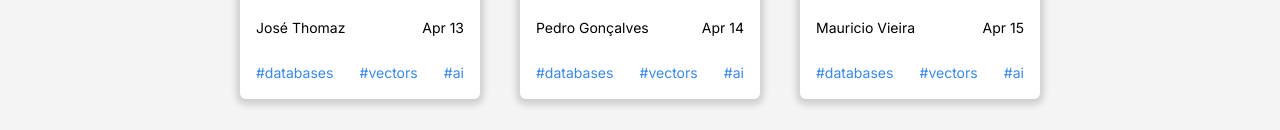
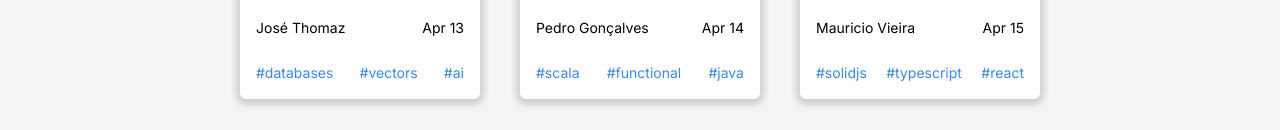
Before and after one commit to swaron-io/swaron.io, a Next.js app: page / in a window 1280 px wide. Shown: the part 822-952 px from the top of the page. Built offline with nearby package versions, Linux system fonts and the light colour scheme.

Commit message:
chore: change tags text

```diff
--- a/src/app/page.tsx
+++ b/src/app/page.tsx
@@ -73,9 +73,9 @@ export default function Home() {
                 <p>Apr 14</p>
               </div>
               <div className="text-[14px] flex justify-between text-lighter_blue">
-                <a href="#" className="hover:text-blue">#databases</a>
-                <a href="#" className="hover:text-blue">#vectors</a>
-                <a href="#" className="hover:text-blue">#ai</a>
+                <a href="#" className="hover:text-blue">#scala</a>
+                <a href="#" className="hover:text-blue">#functional</a>
+                <a href="#" className="hover:text-blue">#java</a>
               </div>
             </div>
           </div>
@@ -97,9 +97,9 @@ export default function Home() {
                 <p>Apr 15</p>
               </div>
               <div className="text-[14px] flex justify-between text-lighter_blue">
-                <a href="#" className="hover:text-blue">#databases</a>
-                <a href="#" className="hover:text-blue">#vectors</a>
-                <a href="#" className="hover:text-blue">#ai</a>
+                <a href="#" className="hover:text-blue">#solidjs</a>
+                <a href="#" className="hover:text-blue">#typescript</a>
+                <a href="#" className="hover:text-blue">#react</a>
               </div>
             </div>
           </div>
```
